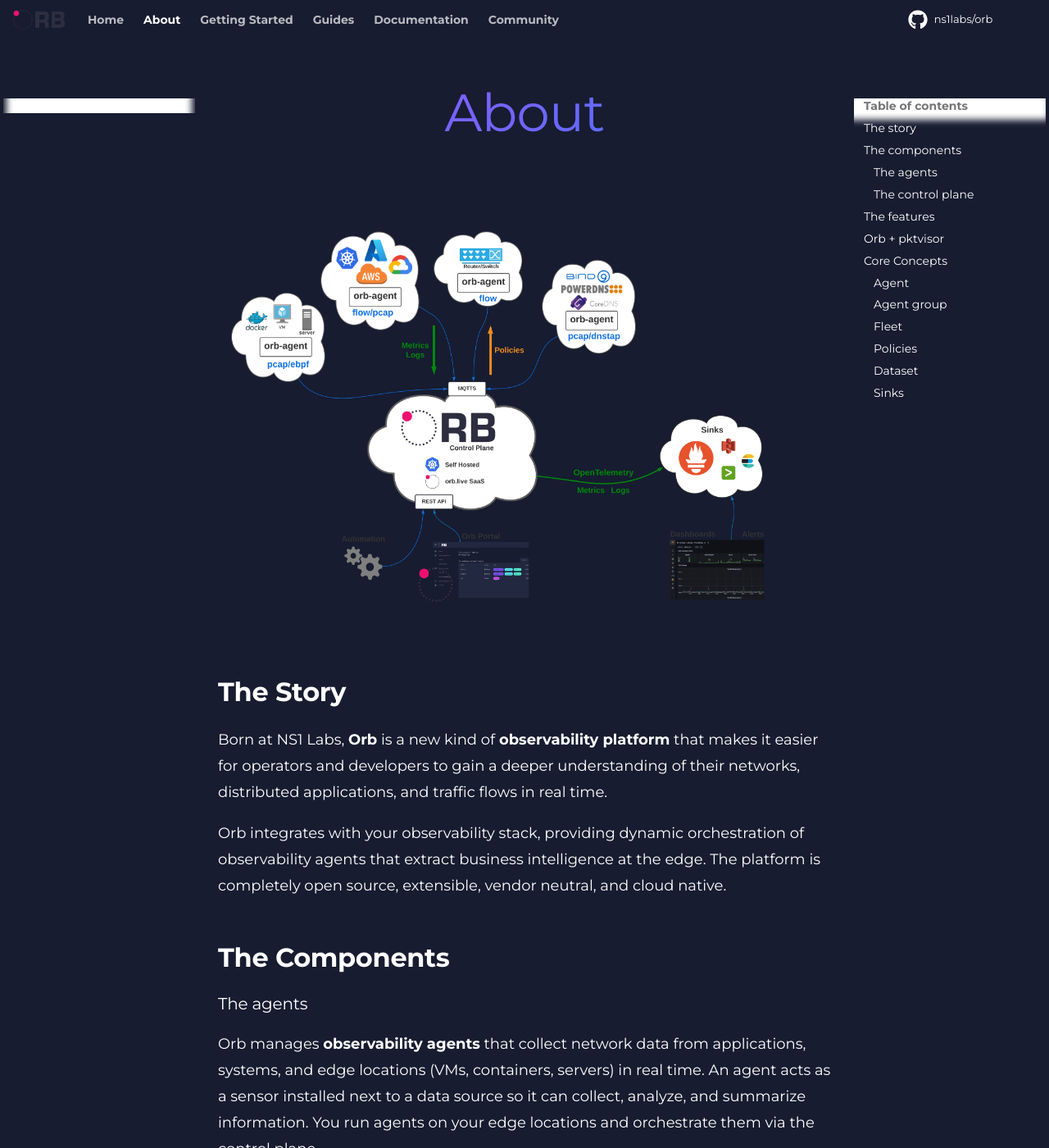
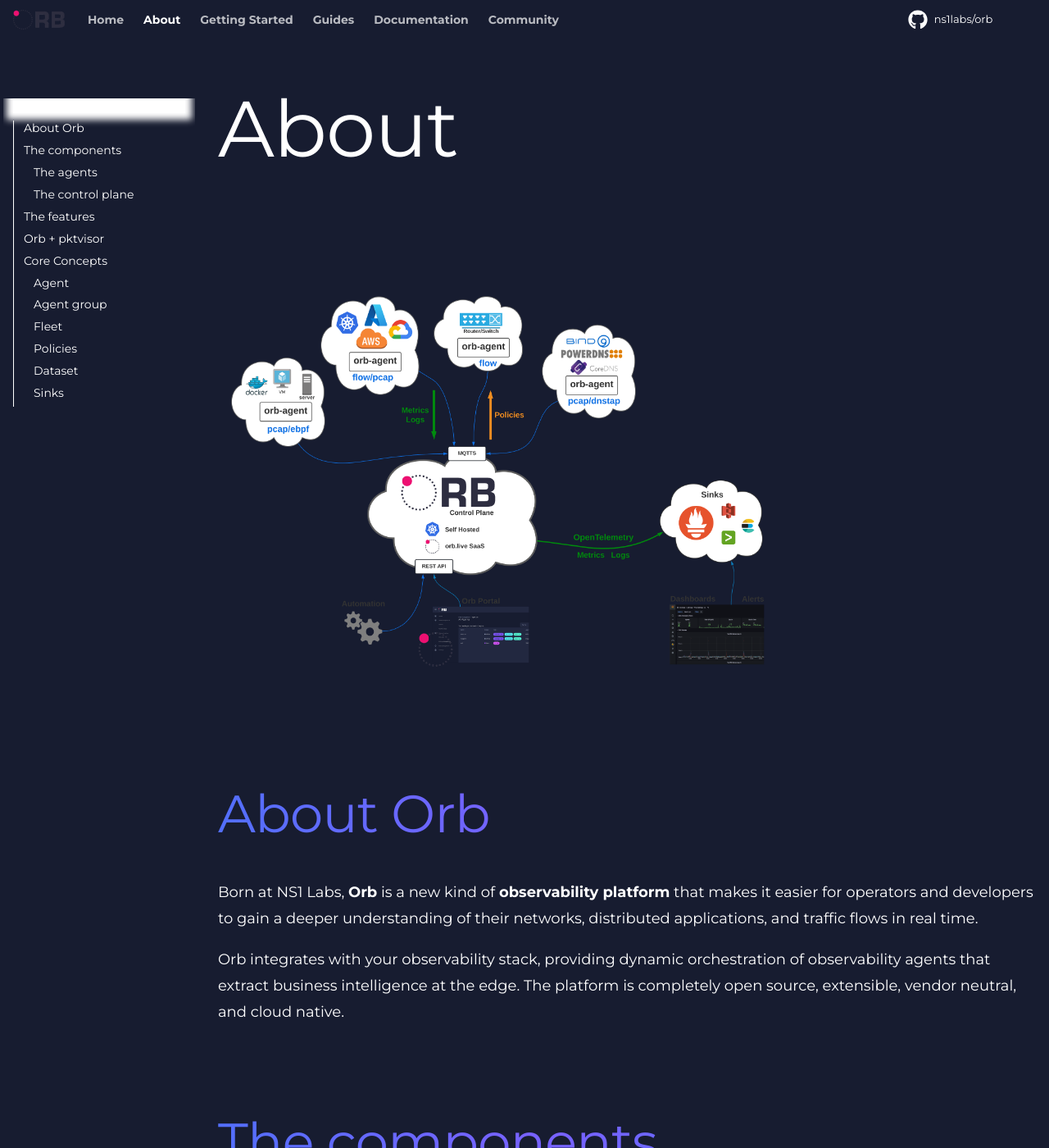
Before and after one commit to orb-community/orb-website, an MkDocs documentation site: the page built from docs/about.md, in a window 1280 px wide and 1400 px high. Shown: the whole window at 82% size. Built offline with MkDocs 1.6.1 and Material for MkDocs 9.7.7, drawn with Linux system fonts in a browser that asks for light colours.

Commit message:
override index.html

```diff
--- a/docs/about.md
+++ b/docs/about.md
@@ -1,11 +1,13 @@
 ---
 hide:
+
 - tags
+
 ---
 
 ![](./img/ORB-diagram2.png){ width="700" }
 
-## The story
+## About Orb
 Born at [NS1 Labs](https://ns1.com/labs), **Orb** is a new kind of **observability platform** that makes it easier for operators and developers to gain a deeper understanding of their networks, distributed applications, and traffic flows in real time.
 
 Orb integrates with your observability stack, providing dynamic orchestration of observability agents that extract business intelligence at the edge. The platform is completely [open source](https://github.com/ns1labs/orb), extensible, vendor neutral, and cloud native.
--- a/docs/stylesheets/extra.css
+++ b/docs/stylesheets/extra.css
@@ -12,7 +12,7 @@
 }
 
 :root * div.md-grid {
-    max-width: 75rem;
+    max-width: 65rem;
 }
 
 :root > * a.md-button {
@@ -92,51 +92,42 @@
     height: 100% !important;
 }
 
-div.md-container.splash {
-    margin-left: -10%;
-    width: 150%;
-    height: 80vh;
-    background-color: #3089fc !important;
+.md-typeset h1, h1 {
+    font-weight: 400;
+    font-size: 96px;
+    line-height: 117px;
+    /* identical to box height */
+    color: #FFFFFF;
 }
 
-#why-orb {
-    margin-top: 2.5em;
-}
-
-.md-typeset h1 {
+.md-typeset h2, h2 {
     font-weight: 400;
     font-size: 64px;
     line-height: 78px;
     /* identical to box height */
 
-    text-align: center;
-
     background: radial-gradient(121.79% 1418.34% at 39.98% 0%, #7B61FF 0%, #018BF3 100%);
     -webkit-background-clip: text;
     -webkit-text-fill-color: transparent;
     background-clip: text;
-    text-fill-color: transparent;
+
 }
 
-.md-source {
-    color: var(--md-primary-text-color);
-}
-
-.md-typeset h2 {
-    font-style: normal;
+.md-typeset h3, h3 {
     font-weight: 600;
     font-size: 32px;
     line-height: 42px;
     /* or 131% */
 
+    display: flex;
+    align-items: center;
     text-transform: capitalize;
 
     /* White */
-
     color: #FFFFFF;
 }
 
-.md-typeset p {
+.md-typeset p, p {
     font-style: normal;
     font-weight: 400;
     font-size: 18px;
@@ -147,33 +138,82 @@
     color: #FFFFFF;
 }
 
-div.splash {
-    position: absolute;
-    width: 2623px;
-    height: 1000px;
-    left: -447px;
-    top: -179px;
-    z-index: -1;
-    background-image: linear-gradient(
-            100deg,
-            hsl(242deg 63% 28%) 20%,
-            hsl(213deg 87% 43%) 39%,
-            hsl(225deg 100% 53%) 61%,
-            hsl(277deg 100% 58%) 95%
-    );
+.md-source {
+    color: var(--md-primary-text-color);
 }
 
-span.splash-title {
+.splash {
+    position: absolute;
+    width: 135vw;
+
+    max-width: none !important;
+    left: -25vw;
+    top: -18vh;
+    z-index: -1;
+}
+
+.cta {
+    width: 125vw;
+    position: absolute;
+    max-width: none !important;
+    left: -20vw;
+    bottom: 0;
+    z-index: -1;
+}
+
+span.splash-title, p.splash-title {
     font-style: normal;
     font-weight: 400;
     font-size: 96px;
     line-height: 117px;
+    display: inline-block;
+    margin-top: 41vh;
     color: #ffffff;
 }
 
-p:has(>span.splash-title) {
-    padding-top: 27vh;
-    margin-bottom: 54px !important;
+.splash-cta {
+    margin-top: 72px;
+}
+
+.button-cta {
+    justify-content: center;
+    align-items: center;
+    padding: 12px;
+    gap: 10px;
+    background: radial-gradient(85.37% 1691.2% at 12.66% -16.25%, #7B61FF 0%, #018BF3 100%) !important/* warning: gradient uses a rotation that is not supported by CSS and may not behave as expected */;
+    border-radius: 4px;
+    margin-bottom: 72px;
+}
+
+.home {
+    margin-top: 20vh;
+}
+
+.cta-title {
+    font-style: normal;
+    font-weight: 400 !important;
+    font-size: 96px !important;
+    line-height: 117px !important;
+    color: #ffffff;
+    margin-top: 128px;
+}
+
+.cta-container {
+    display: grid;
+    text-align: center;
+    justify-content: space-around;
+    justify-items: center;
+}
+
+.cta-content {
+    font-style: normal;
+    font-weight: 500 !important;
+    font-size: 24px !important;
+    line-height: 36px !important;
+    white-space: pre-line !important;
+    color: #ffffff;
+    margin-top: 48px;
+    margin-bottom: 48px;
 }
 
 .md-footer__link {
--- a/mkdocs.yml
+++ b/mkdocs.yml
@@ -12,6 +12,9 @@
     - navigation.tabs
     - navigation.tabs.sticky
     - navigation.top
+    - toc.integrate
+    - toc.expand
+    - toc.follow
     - search.suggest
     - announce.dismiss
   icon:
--- /dev/null
+++ b/overrides/index.html
@@ -0,0 +1,47 @@
+  {% extends "partials/main.html" %}
+  {% block tabs %}
+    {{ super() }}
+    <style>.md-header{position:initial}.md-main__inner{margin:0}.md-content{display:none}@media screen and (min-width:60em){.md-sidebar--secondary{display:none}}@media screen and (min-width:76.25em){.md-sidebar--primary{display:none}}
+    .md-typeset h2, h2{text-align: center}</style>
+    <section class="mdx-container">
+      <div class="md-grid md-typeset">
+        <div class="mdx-hero">
+          <div class="mdx-hero__image">
+            <img src="assets/images/background@2x.png" alt="" class="splash" draggable="false">
+          </div>
+          <div class="mdx-hero__content">
+            <span class="splash-title">Orb Dynamic<br/>Edge Observability</span>
+            <a href="{{ page.next_page.url | url }}" title="{{ page.next_page.title | e }}" class="md-button md-button--primary splash-cta">
+              Get Started with Orb
+            </a>
+          </div>
+        </div>
+      </div>
+    </section>
+
+    <section class="mdx-container home">
+      <div class="md-grid md-typeset">
+      {% block content %}
+        {{page.content}}
+      {% endblock %}
+      </div>
+    </section>
+
+    <section class="mdx-container">
+      <div class="md-grid md-typeset">
+        <div class="mdx-hero">
+          <div class="mdx-hero__image">
+            <img src="assets/images/bottom-background@2x.png" alt="" class="cta" draggable="false">
+          </div>
+          <div class="cta-container">
+            <span class="cta-title">Backed by NS1</span>
+            <span class="cta-content">Orb was born at NS1 Labs, where we're commited to making open
+              source, dynamic edge observabilty a reality</span>
+            <a href="{{ page.next_page.url | url }}" title="{{ page.next_page.title | e }}" class="md-button md-button--primary button-cta">
+              Get Started with Orb
+            </a>
+          </div>
+        </div>
+      </div>
+    </section>
+  {% endblock %}
```
Also changed, not shown: docs/index.md (+16 -17 lines), overrides/assets/images/background-graphics.png (added), overrides/assets/images/background-graphics@2x.png (added), overrides/assets/images/background.jpg (added), overrides/assets/images/background.png (added), overrides/assets/images/bottom-background.jpg (added), overrides/assets/images/bottom-background.png (added), overrides/assets/images/bottom-background@2x.jpg (added), 3 other files.
